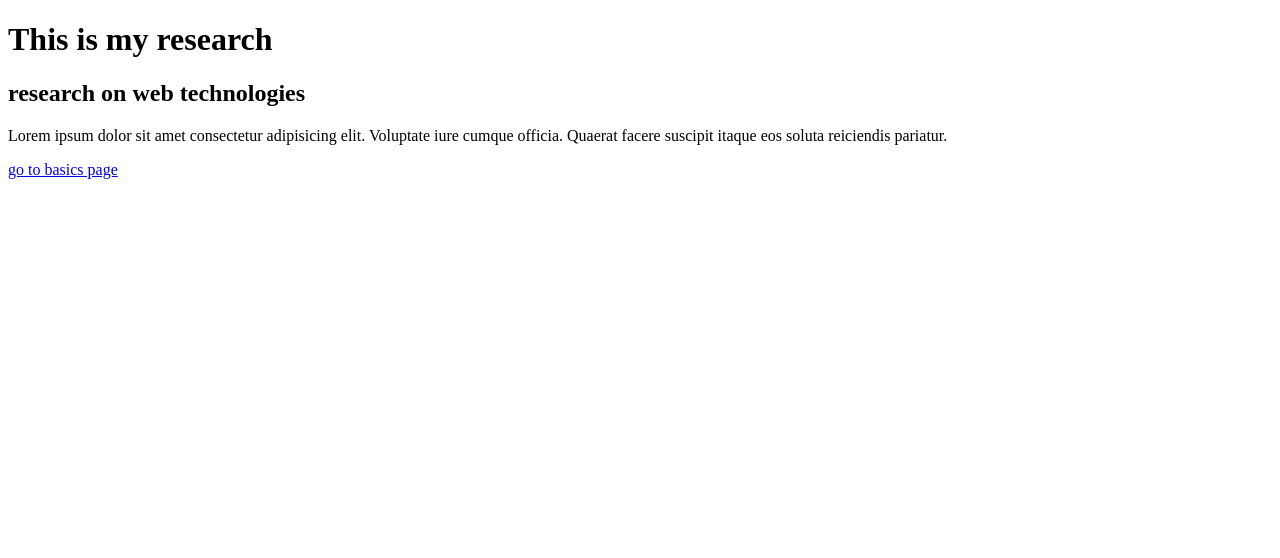
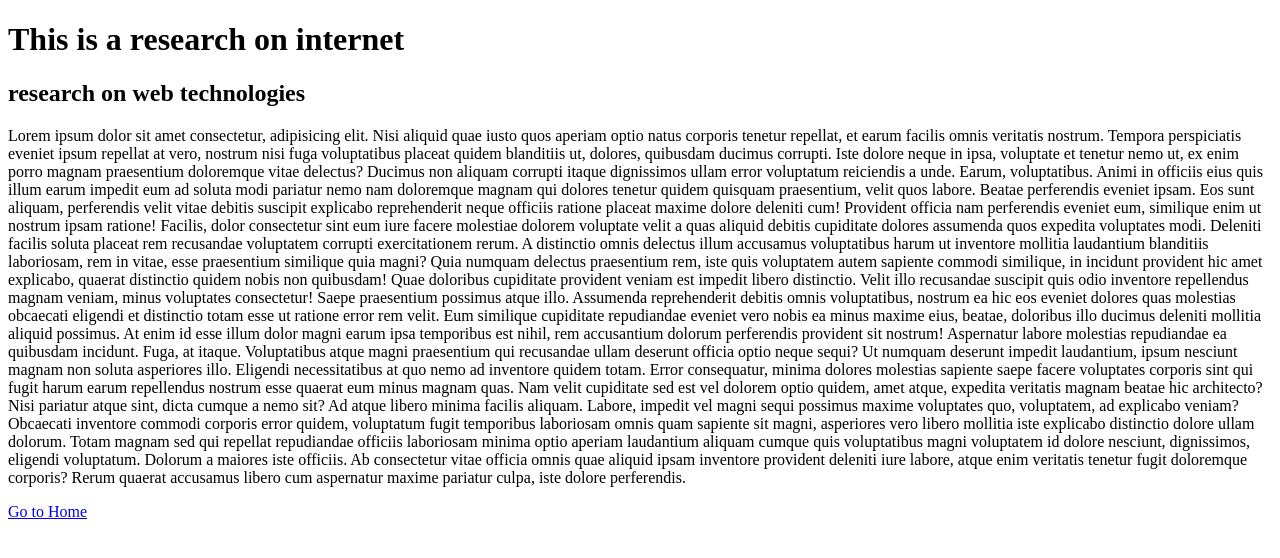
Before and after one commit to arjunultra/ineuron-FSJS2, a plain HTML site: page research_internet.html in a window 1280 px wide. Drawn offline with Linux system fonts and the light colour scheme.

Commit message:
10112022 form commit

```diff
--- a/research_internet.html
+++ b/research_internet.html
@@ -8,19 +8,67 @@
     <link rel="shortcut icon" href="/favicon/favicon.ico" type="image/x-icon" />
   </head>
   <body>
-    <h1>This is my research</h1>
+    <h1>This is a research on internet</h1>
     <h2>research on web technologies</h2>
     <p>
-      Lorem ipsum dolor sit amet consectetur adipisicing elit. Voluptate iure
-      cumque officia. Quaerat facere suscipit itaque eos soluta reiciendis
-      pariatur.
+      Lorem ipsum dolor sit amet consectetur, adipisicing elit. Nisi aliquid
+      quae iusto quos aperiam optio natus corporis tenetur repellat, et earum
+      facilis omnis veritatis nostrum. Tempora perspiciatis eveniet ipsum
+      repellat at vero, nostrum nisi fuga voluptatibus placeat quidem blanditiis
+      ut, dolores, quibusdam ducimus corrupti. Iste dolore neque in ipsa,
+      voluptate et tenetur nemo ut, ex enim porro magnam praesentium doloremque
+      vitae delectus? Ducimus non aliquam corrupti itaque dignissimos ullam
+      error voluptatum reiciendis a unde. Earum, voluptatibus. Animi in officiis
+      eius quis illum earum impedit eum ad soluta modi pariatur nemo nam
+      doloremque magnam qui dolores tenetur quidem quisquam praesentium, velit
+      quos labore. Beatae perferendis eveniet ipsam. Eos sunt aliquam,
+      perferendis velit vitae debitis suscipit explicabo reprehenderit neque
+      officiis ratione placeat maxime dolore deleniti cum! Provident officia nam
+      perferendis eveniet eum, similique enim ut nostrum ipsam ratione! Facilis,
+      dolor consectetur sint eum iure facere molestiae dolorem voluptate velit a
+      quas aliquid debitis cupiditate dolores assumenda quos expedita voluptates
+      modi. Deleniti facilis soluta placeat rem recusandae voluptatem corrupti
+      exercitationem rerum. A distinctio omnis delectus illum accusamus
+      voluptatibus harum ut inventore mollitia laudantium blanditiis laboriosam,
+      rem in vitae, esse praesentium similique quia magni? Quia numquam delectus
+      praesentium rem, iste quis voluptatem autem sapiente commodi similique, in
+      incidunt provident hic amet explicabo, quaerat distinctio quidem nobis non
+      quibusdam! Quae doloribus cupiditate provident veniam est impedit libero
+      distinctio. Velit illo recusandae suscipit quis odio inventore repellendus
+      magnam veniam, minus voluptates consectetur! Saepe praesentium possimus
+      atque illo. Assumenda reprehenderit debitis omnis voluptatibus, nostrum ea
+      hic eos eveniet dolores quas molestias obcaecati eligendi et distinctio
+      totam esse ut ratione error rem velit. Eum similique cupiditate
+      repudiandae eveniet vero nobis ea minus maxime eius, beatae, doloribus
+      illo ducimus deleniti mollitia aliquid possimus. At enim id esse illum
+      dolor magni earum ipsa temporibus est nihil, rem accusantium dolorum
+      perferendis provident sit nostrum! Aspernatur labore molestias repudiandae
+      ea quibusdam incidunt. Fuga, at itaque. Voluptatibus atque magni
+      praesentium qui recusandae ullam deserunt officia optio neque sequi? Ut
+      numquam deserunt impedit laudantium, ipsum nesciunt magnam non soluta
+      asperiores illo. Eligendi necessitatibus at quo nemo ad inventore quidem
+      totam. Error consequatur, minima dolores molestias sapiente saepe facere
+      voluptates corporis sint qui fugit harum earum repellendus nostrum esse
+      quaerat eum minus magnam quas. Nam velit cupiditate sed est vel dolorem
+      optio quidem, amet atque, expedita veritatis magnam beatae hic architecto?
+      Nisi pariatur atque sint, dicta cumque a nemo sit? Ad atque libero minima
+      facilis aliquam. Labore, impedit vel magni sequi possimus maxime
+      voluptates quo, voluptatem, ad explicabo veniam? Obcaecati inventore
+      commodi corporis error quidem, voluptatum fugit temporibus laboriosam
+      omnis quam sapiente sit magni, asperiores vero libero mollitia iste
+      explicabo distinctio dolore ullam dolorum. Totam magnam sed qui repellat
+      repudiandae officiis laboriosam minima optio aperiam laudantium aliquam
+      cumque quis voluptatibus magni voluptatem id dolore nesciunt, dignissimos,
+      eligendi voluptatum. Dolorum a maiores iste officiis. Ab consectetur vitae
+      officia omnis quae aliquid ipsam inventore provident deleniti iure labore,
+      atque enim veritatis tenetur fugit doloremque corporis? Rerum quaerat
+      accusamus libero cum aspernatur maxime pariatur culpa, iste dolore
+      perferendis.<br />
     </p>
     <footer>
-      <p>
-        <a href="basics.html" target="_blank" rel="noopener noreferrer"
-          >go to basics page</a
-        >
-      </p>
+      <a href="index.html" target="_blank" rel="noopener noreferrer"
+        >Go to Home</a
+      >
     </footer>
   </body>
 </html>
```
Also changed, not shown: form.html (added, +59 -0 lines), image.html (+1 -0 lines), index.html (+2 -0 lines), tables.html (+7 -1 lines).
